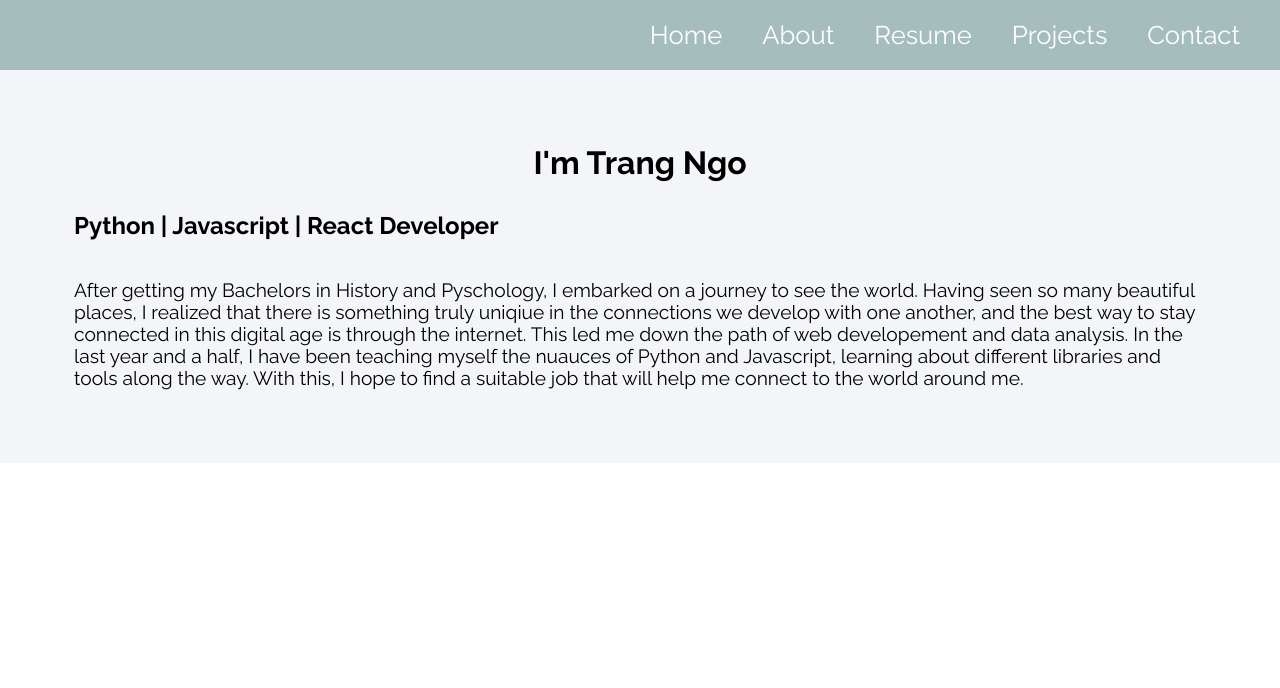
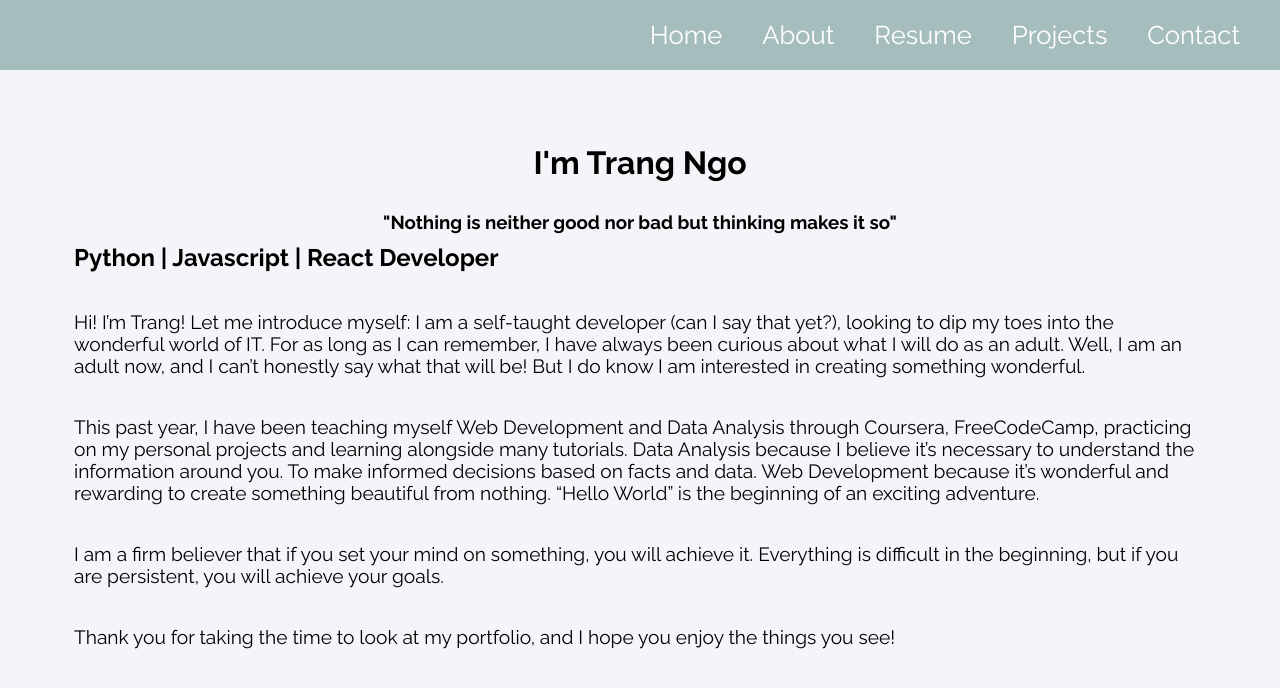
Before and after one commit to too0ky/too0ky.github.io, a React (Create React App) app: page /about in a window 1280 px wide. Shown: the top 688 px of the page. Built offline with nearby package versions, Linux system fonts and the light colour scheme.

Commit message:
Update Profile Pic & About

```diff
--- a/src/App.css
+++ b/src/App.css
@@ -141,6 +141,11 @@ a
 {
   margin:10px 10px 30px 10px !important;
 }
+
+.quote{
+  text-align: center;
+}
+
 p{
   font-size: var(--fontsize-p);
 }
--- a/src/contents/About.js
+++ b/src/contents/About.js
@@ -8,9 +8,17 @@ class About extends Component {
 
             <div className="condiv">
             <h1 className="subtopic">I'm Trang Ngo</h1>
+            <h3 className='quote'>"Nothing is neither good nor bad but thinking makes it so"</h3>
             <h2>Python | Javascript | React Developer</h2>
             <br></br>
-            <p>After getting my Bachelors in History and Pyschology, I embarked on a journey to see the world. Having seen so many beautiful places, I realized that there is something truly uniqiue in the connections we develop with one another, and the best way to stay connected in this digital age is through the internet. This led me down the path of web developement and data analysis. In the last year and a half, I have been teaching myself the nuauces of Python and Javascript, learning about different libraries and tools along the way. With this, I hope to find a suitable job that will help me connect to the world around me.
+            <p>Hi! I’m Trang! Let me introduce myself: I am a self-taught developer (can I say that yet?), looking to dip my toes into the wonderful world of IT. For as long as I can remember, I have always been curious about what I will do as an adult. Well, I am an adult now, and I can’t honestly say what that will be! But I do know I am interested in creating something wonderful.</p>
+            <br></br>
+            <p>This past year, I have been teaching myself Web Development and Data Analysis through Coursera, FreeCodeCamp, practicing on my personal projects and learning alongside many tutorials.
+            Data Analysis because I believe it’s necessary to understand the information around you. To make informed decisions based on facts and data. Web Development because it’s wonderful and rewarding to create something beautiful from nothing. “Hello World” is the beginning of an exciting adventure.</p>
+            <br></br>
+            <p>I am a firm believer that if you set your mind on something, you will achieve it. Everything is difficult in the beginning, but if you are persistent, you will achieve your goals. </p>
+            <br></br>
+            <p>Thank you for taking the time to look at my portfolio, and I hope you enjoy the things you see!
             </p>
 
             </div>
--- a/src/contents/Home.js
+++ b/src/contents/Home.js
@@ -1,6 +1,6 @@
 import React, { Component } from 'react';
 import ReactTypingEffect from 'react-typing-effect';
-import profilepic from '../img/profile.JPG';
+import profilepic from '../img/profile.jpg';
 import Social from '../components/Social'
 
 
```
Also changed, not shown: 1 other file (tests, documents, lock files or other folders).
